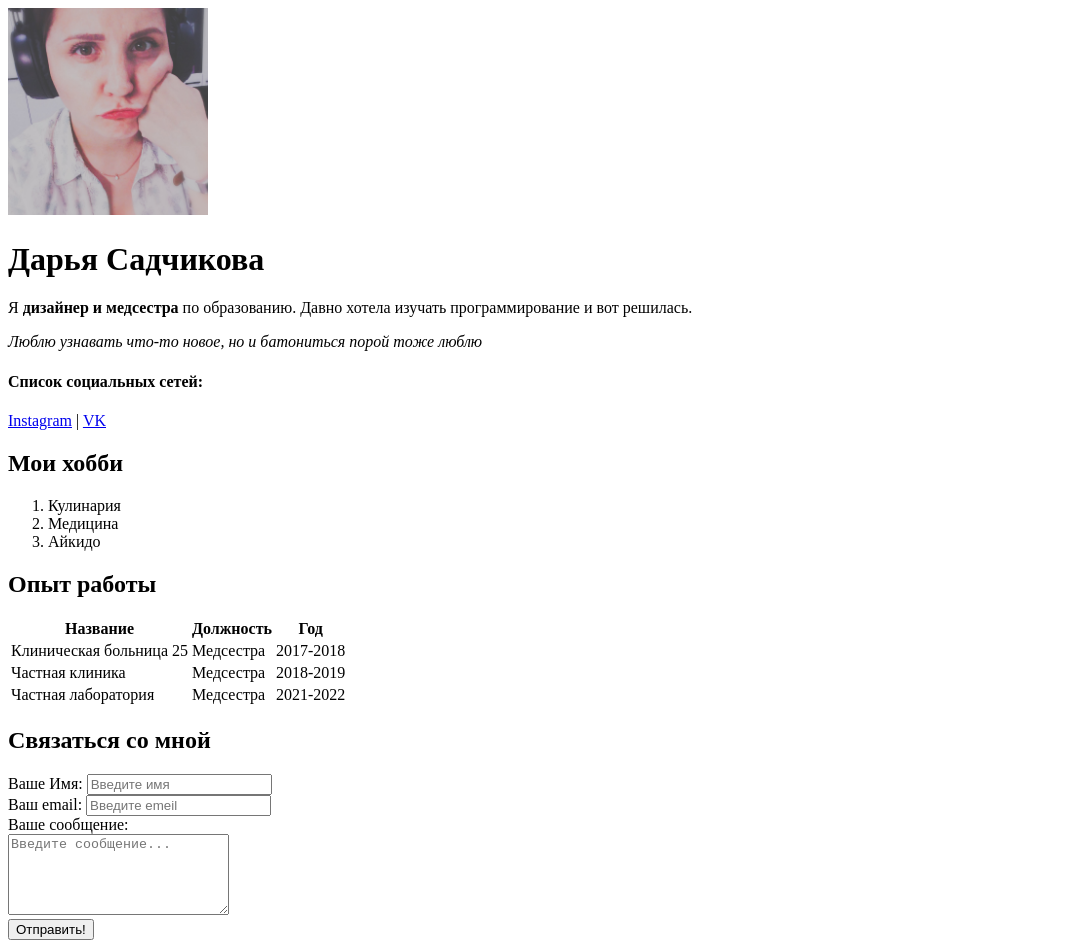
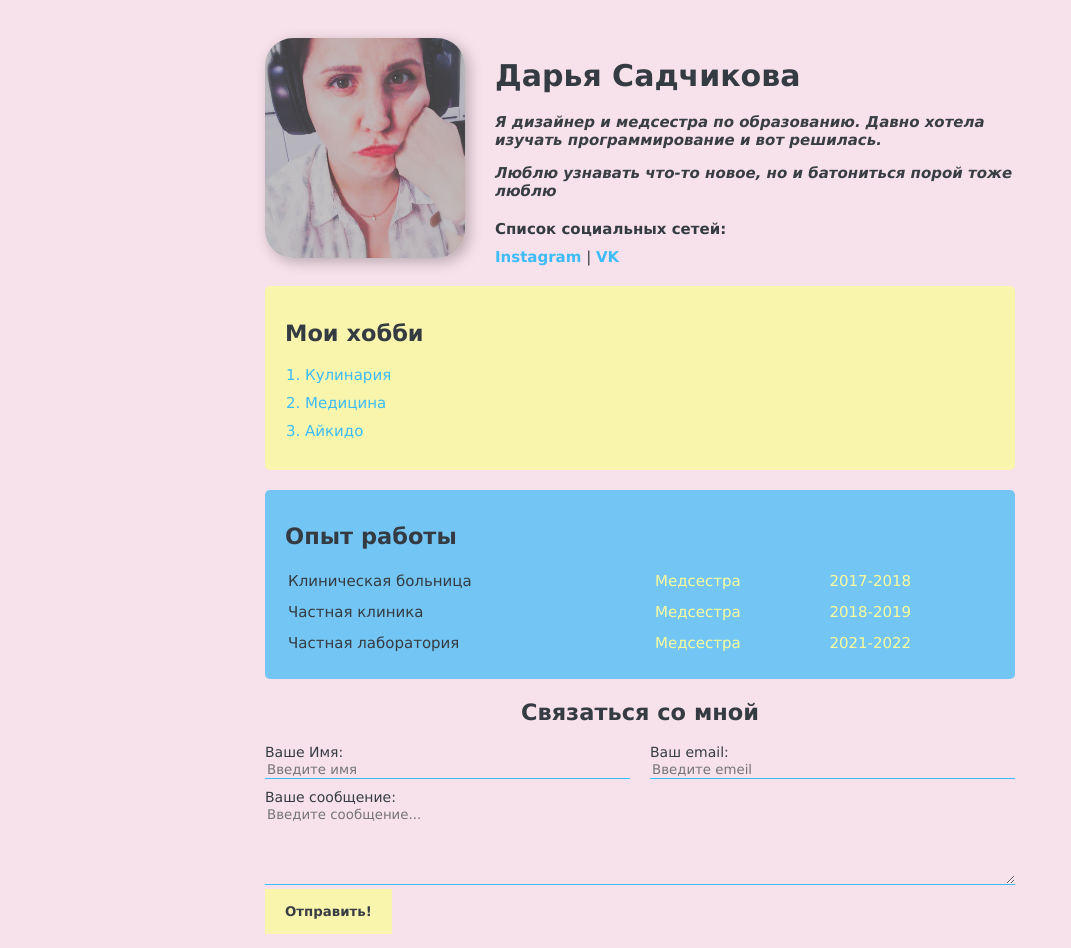
Before and after one commit to Anemosha/Resume, a plain HTML site: page index.html in a window 1280 px wide. Shown: the whole page, without its empty margins (0-1071 px from the left). Drawn offline with Linux system fonts and the light colour scheme.

Commit message:
Add styles

```diff
--- /dev/null
+++ b/css.css
@@ -0,0 +1,162 @@
+body {
+    font-size: 15px;
+    font-family: Verdana, Geneva, Tahoma, sans-serif;
+    font-weight: normal;
+    background-color: #f7e1ea;
+    color: #353b42;
+}
+
+/* h1 {
+    color: rgb(61, 188, 247);
+
+} */
+a  {
+    color: rgb(61, 188, 247);
+    text-decoration: none;
+    font-weight: bold;
+}
+
+a:hover {
+    text-decoration: underline;
+}
+
+/* a:visited {
+    color: grey;
+} */
+
+.conteiner {
+    max-width: 750px;
+    margin: auto;
+    padding-top: 30px;
+}
+
+.avatar {
+    width: 200px;
+    height: 220px;
+    border-radius: 28px;
+    box-shadow: 4px 4px 14px rgba(0, 0, 0, .25);
+}
+
+.info {
+    margin-bottom: 20px;
+    display: flex;
+}
+
+.info-text {
+    margin-left: 30px;
+}
+
+.info-text p {
+    font-style: italic;
+    font-weight: bold;
+    color: #393e44;
+}
+
+.info-text h4 {
+    margin-bottom: 10px;
+}
+
+@media (max-width:650px) {
+    .info {
+        display: block;
+        text-align: center;
+    }
+}
+.card {
+    border-radius: 5px;
+    padding: 15px 20px;
+    margin-bottom: 20px;
+}
+
+.card h2 {
+    margin-bottom: 20px;
+}
+
+.hobbi {
+    background-color: rgba(250, 252, 157, 0.781);
+}
+
+.work {
+    background-color: rgba(61, 188, 247, 0.705);
+}
+
+.btn {
+    background: rgba(250, 252, 157, 0.781);
+    padding: 15px 20px;
+    color: #393e44;
+    border: none;
+    font-family: inherit;
+    cursor: pointer;
+    font-weight: bold;
+}
+
+.btn:hover {
+    opacity: 0.9;
+}
+
+.list {
+    padding: 0 20px;
+}
+
+.list li {
+    margin-bottom: 10px;
+    color: rgb(61, 188, 247);
+}
+.table {
+    text-align: left;
+    width: 100%;
+}
+
+.table td {
+    padding-bottom: 10px;
+}
+
+.table td:nth-child(2), .table td:nth-child(3) {
+    color: rgb(250, 252, 157);
+}
+
+.form h2 {
+    text-align: center;
+}
+
+.form-row {
+margin-bottom: 10px;
+display: flex;
+}
+
+.form-row .form-group {
+    /* display: inline-block; */
+    margin-right: 20px;
+    width: 50%;
+    /* width: calc(); */
+}
+
+.form-row .form-group:last-child {
+    margin-right: 0;
+}
+
+@media (max-width: 650px) {
+    .form-row {
+        display: block;
+    }
+    .form-row .form-group {
+        width: 100%;
+        margin-right: 0;
+        margin-bottom: 10px;
+    }
+}
+.form-group label {
+display: block;
+font-size: 14px;
+}
+
+.form-group input,
+.form-group textarea {
+    width: 100%;
+    box-sizing: border-box;
+    border: none;
+    background: transparent;
+    border-bottom: 1px solid rgb(61, 188, 247);
+    outline: none;
+    font-family: inherit;
+}
--- a/index.html
+++ b/index.html
@@ -6,16 +6,23 @@
     <meta name="keywords" content="daria, cv, resume" />
     <meta name="description" content="Это сайт - резюме Дарьи Садчиковой" />
     <title>Daria Resume</title>
+    <link rel="stylesheet" href="css.css" />
   </head>
   <body>
-    <img src="фото.jpg" alt="Дарья Садчикова фото" width="200" />
+    <div class="conteiner">
+      <div class="info">
+        <img src="фото.jpg" alt="Дарья Садчикова фото" class="avatar" />
+
+        <div class="info-text">
           <h1>Дарья Садчикова</h1>
           <p>
             Я <strong>дизайнер и медсестра</strong> по образованию. Давно хотела
             изучать программирование и вот решилась.
           </p>
           <p>
-      <em>Люблю узнавать что-то новое, но и батониться порой тоже люблю</em>
+            <em
+              >Люблю узнавать что-то новое, но и батониться порой тоже люблю</em
+            >
           </p>
 
           <h4>Список социальных сетей:</h4>
@@ -25,27 +32,30 @@
           >
           |
           <a href="https://vk.com/anemosha" target="_blank">VK</a>
-
+        </div>
+      </div>
+      <div class="card hobbi">
         <h2>Мои хобби</h2>
 
-    <ol>
+        <ol class="list">
           <li>Кулинария</li>
           <li>Медицина</li>
           <li>Айкидо</li>
         </ol>
-
+      </div>
+      <div class="card work">
         <h2>Опыт работы</h2>
-    <table>
-      <thead>
+        <table class="table">
+          <!-- <thead>
           <tr>
             <th>Название</th>
             <th>Должность</th>
             <th>Год</th>
           </tr>
-      </thead>
+        </thead> -->
           <tbody>
             <tr>
-            <td>Клиническая больница 25</td>
+              <td>Клиническая больница</td>
               <td>Медсестра</td>
               <td>2017-2018</td>
             </tr>
@@ -61,23 +71,32 @@
             </tr>
           </tbody>
         </table>
+      </div>
 
+      <form class="form">
         <h2>Связаться со мной</h2>
-    <form>
-      <div>
+
+        <div class="form-row">
+          <div class="form-group">
             <label for="name">Ваше Имя:</label>
-        <input type="text" id="name" placeholder="Введите имя"/>
+            <input type="text" id="name" placeholder="Введите имя" />
           </div>
-      <div>
+          <div class="form-group">
             <label for="email">Ваш email:</label>
-        <input type="email" id="email" placeholder="Введите emeil"/>
+            <input type="email" id="email" placeholder="Введите emeil" />
           </div>
-      <div>
+        </div>
+        <div class="form-group">
           <label for="message">Ваше сообщение:</label>
-        <br />
-        <textarea id="message" cols="25" rows="5" placeholder="Введите сообщение..."></textarea>
+          <textarea
+            id="message"
+            cols="25"
+            rows="5"
+            placeholder="Введите сообщение..."
+          ></textarea>
         </div>
-      <input type="submit" value="Отправить!">
+        <input type="submit" value="Отправить!" class="btn" />
       </form>
+    </div>
   </body>
 </html>
```
Lines whose indentation alone changed are shown as unchanged.
